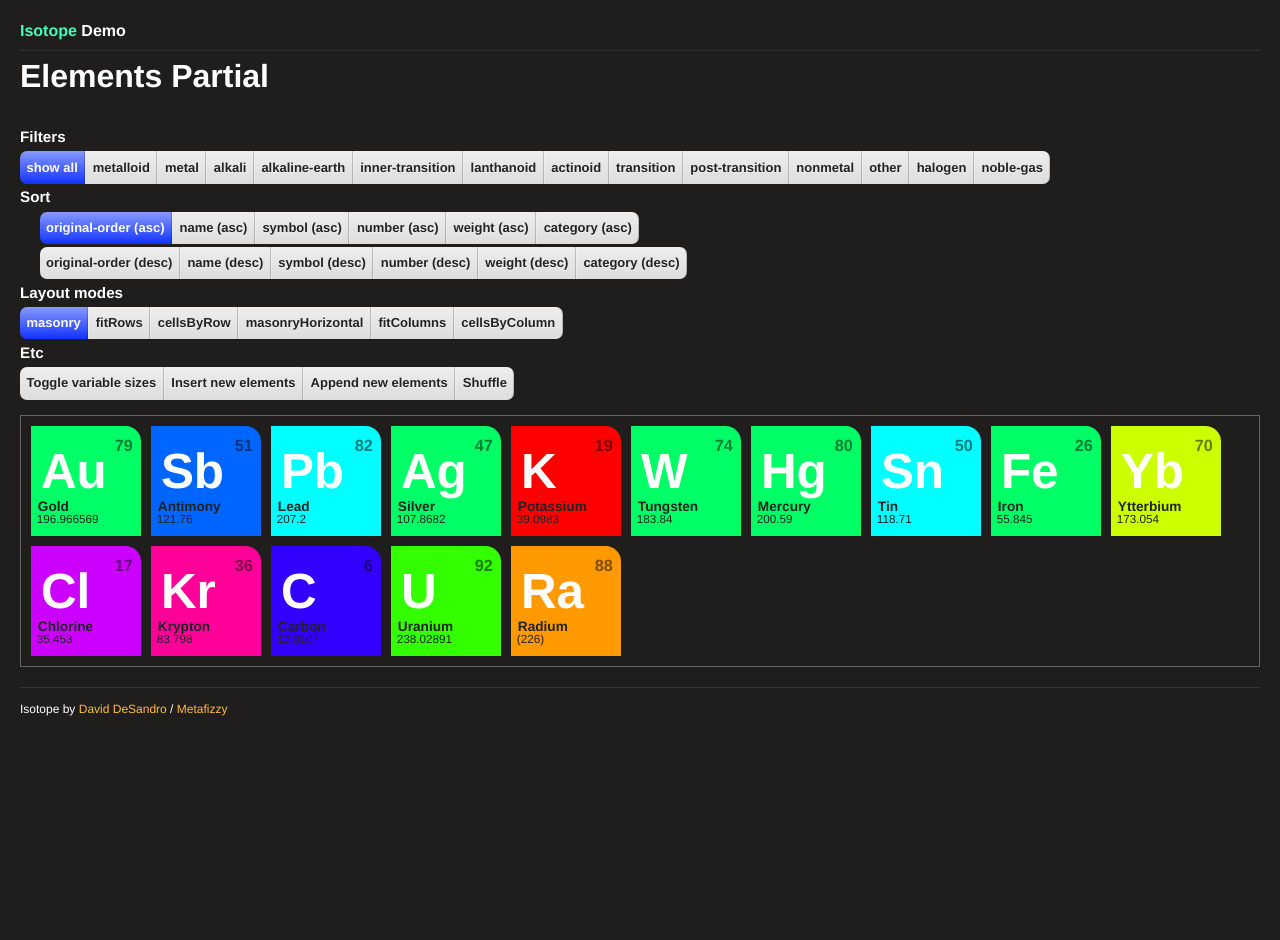
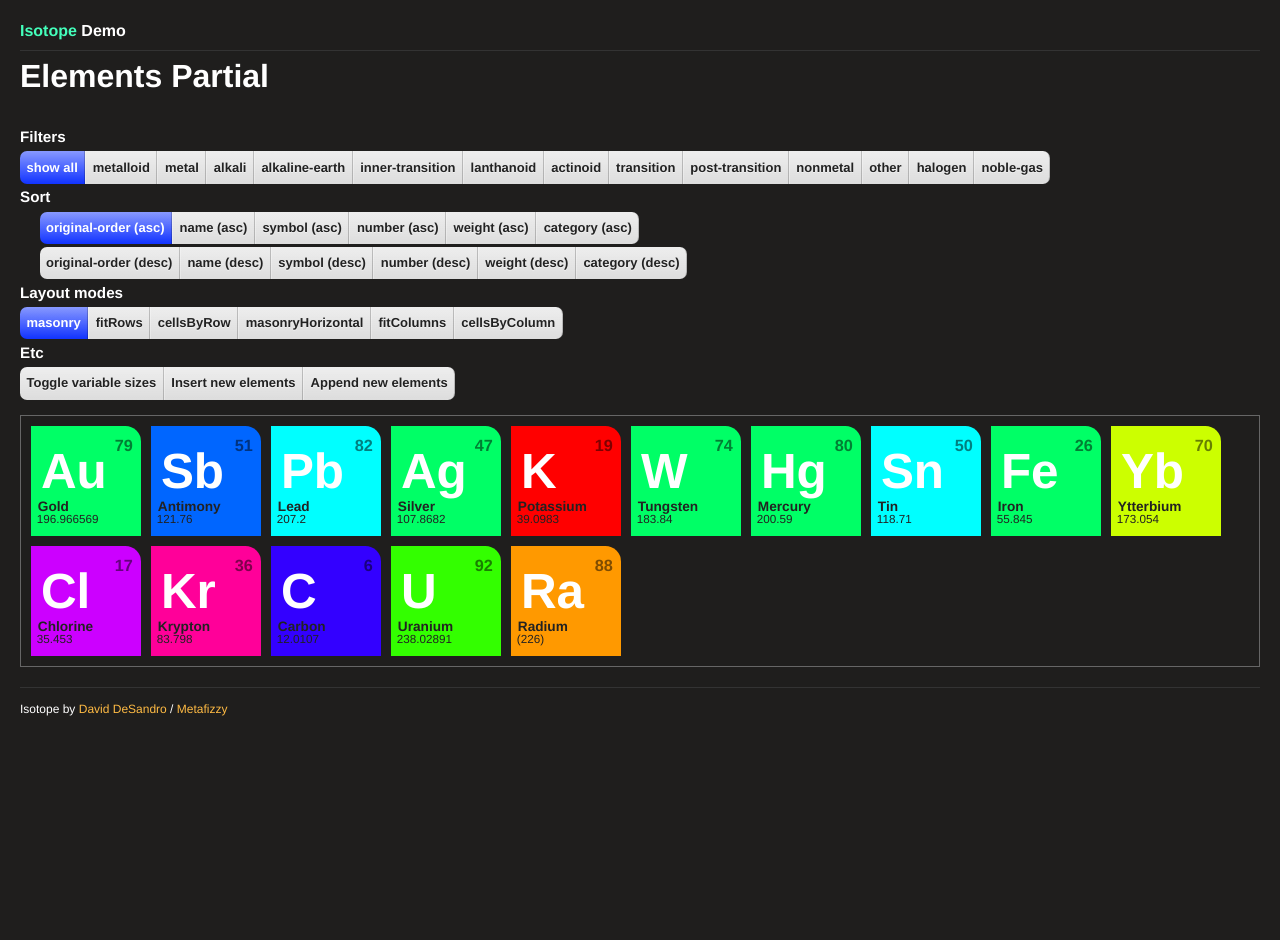
Before and after one commit to metafizzy/isotope, a Jekyll site: the page built from _posts/demos/2010-12-16-elements-partial.html, in a window 1280 px wide. Built offline with Jekyll 4.4.1, drawn with Linux system fonts in a browser that asks for light colours.

Commit message:
docs : hide shuffle button

```diff
--- a/_layouts/elements.html
+++ b/_layouts/elements.html
@@ -36,7 +36,7 @@
       <li id="toggle-sizes"><a href="#toggle-sizes">Toggle variable sizes</a></li>
       <li id="insert"><a href="#insert">Insert new elements</a></li>
       <li id="append"><a href='#append'>Append new elements</a></li>
-      <li id="shuffle"><a href='#shuffle'>Shuffle</a></li>
+      <!-- <li id="shuffle"><a href='#shuffle'>Shuffle</a></li> -->
     </ul>
   </section> <!-- #options -->
 
```
